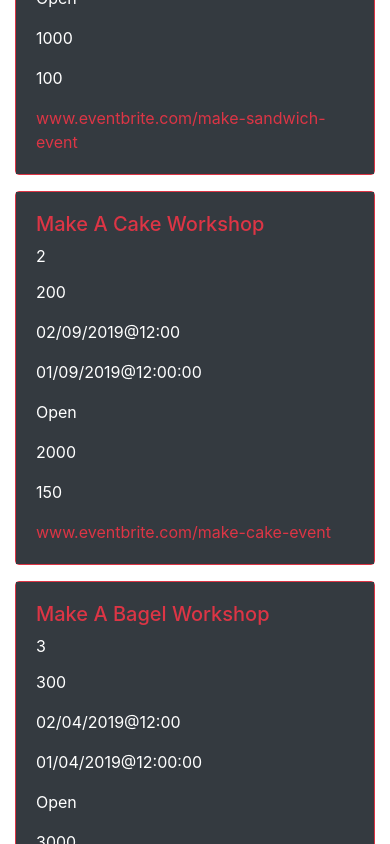
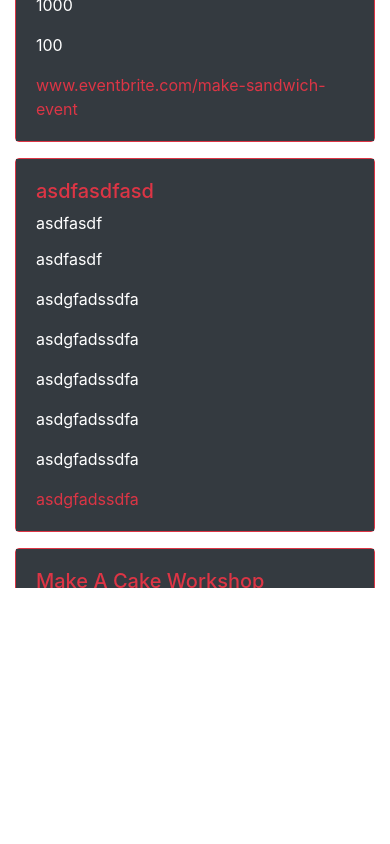
Before and after one commit to dave325/vendorTrainingSystem, an Angular app in the folder vendorTrainingSystem/: page /customer in a window 390 px wide. Shown: the part 1156-2000 px from the top of the page. After the commit the page ends 1744 px from the top, so only its background shows below. Built offline with nearby package versions, Linux system fonts and the light colour scheme.

Commit message:
finished vendor and customer

```diff
--- a/vendorTrainingSystem/src/app/components/customer/customer-profile/customer-profile.component.css
+++ b/vendorTrainingSystem/src/app/components/customer/customer-profile/customer-profile.component.css
@@ -31,8 +31,21 @@ a:hover{
   font-size: 150%;
 }
 
+#eventContainer{
+  height: 100vh;
+  overflow: scroll;
+}
+
+
 @media (max-width: 414px){
   #bottomContainerHeader{
     font-size:100%;
   }
 }
+
+@media (max-width: 768px){ /* Ipad */
+  #eventContainer{
+    height: 100vh;
+
+  }
+}
--- a/vendorTrainingSystem/src/app/components/customer/customer-profile/customer-profile.component.html
+++ b/vendorTrainingSystem/src/app/components/customer/customer-profile/customer-profile.component.html
@@ -19,7 +19,6 @@
           </p>
         </div>
         <div class="card-footer">
-          <hr>
           <div class="button-container">
             <div class="row">
               <div class="col-12">
@@ -46,13 +45,13 @@
       </div>
     </div>
 
-    <div class=col-md-9>
+    <div class="col-md-9">
       <h1 class="text-danger event-title mt-3 mb-5">
         <p id="bottomContainerHeader">Upcoming Events</p>
       </h1>
-      <div class="row">
-        <div class="col-sm-4 col-md-6 col-lg-4 mb-3" *ngFor="let event of Events">
-          <div class="card border-danger text-white">
+      <div id="eventContainer" class="row">
+        <div class="col-sm-4 col-md-6 col-lg-4" *ngFor="let event of Events">
+          <div class="card border-danger text-white mb-3">
             <div class="card-body bg-dark">
               <h5 class="card-text text-danger">{{ event.name }}</h5>
               <p class="card-title">{{ event._id }} </p>
@@ -65,6 +64,21 @@
               <a class="text-danger" href="#"> {{ event.url }}</a>
             </div>
           </div>
+
+          <!--Extra code for scrolling. Remove in final product-->
+          <div class="card border-danger text-white mb-3">
+            <div class="card-body bg-dark text-white">
+              <h5 class="card-text text-danger">asdfasdfasd</h5>
+              <p class="card-title">asdfasdf </p>
+              <p class="card-text"> asdfasdf</p>
+              <p class="card-text"> asdgfadssdfa</p>
+              <p class="card-text">asdgfadssdfa</p>
+              <p class="card-text">asdgfadssdfa</p>
+              <p class="card-text">asdgfadssdfa</p>
+              <p class="card-text"> asdgfadssdfa</p>
+              <a class="text-danger" href="#"> asdgfadssdfa </a>
+            </div>
+          </div>
         </div>
       </div>
     </div>
--- a/vendorTrainingSystem/src/app/components/vendor/vendor-profile/vendor-profile.component.css
+++ b/vendorTrainingSystem/src/app/components/vendor/vendor-profile/vendor-profile.component.css
@@ -43,8 +43,22 @@ a:hover{
   font-size: 150%;
 }
 
+#eventContainer{
+  height: 75vh;
+  overflow: scroll;
+}
+
 @media (max-width: 414px){
   #bottomContainerHeader{
     font-size:100%;
   }
+
 }
+
+@media (max-width: 768px){ /* Ipad */
+
+  #eventContainer{
+    height: 50vh;
+  }
+
+}
--- a/vendorTrainingSystem/src/app/components/vendor/vendor-profile/vendor-profile.component.html
+++ b/vendorTrainingSystem/src/app/components/vendor/vendor-profile/vendor-profile.component.html
@@ -53,7 +53,7 @@
         </h1>
       </div>
       <!-- <div class="container"> -->
-      <div class="row">
+      <div id="eventContainer" class="row">
         <div class="col-sm-4 col-md-6 col-lg-4 mb-3">
           <div class="card border-danger bg-dark text-white">
             <div class="card-body">
```
